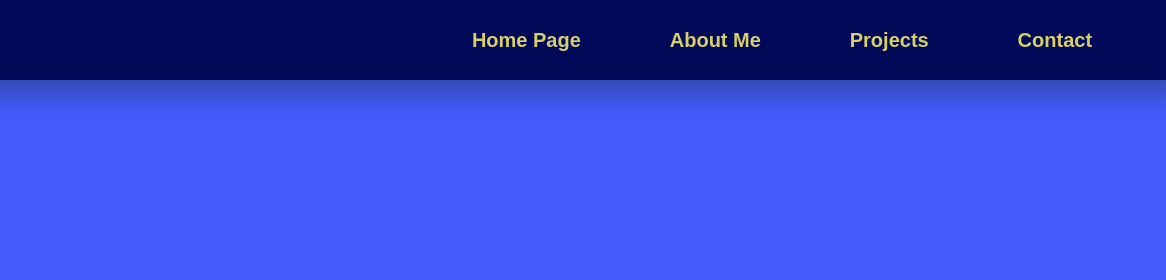
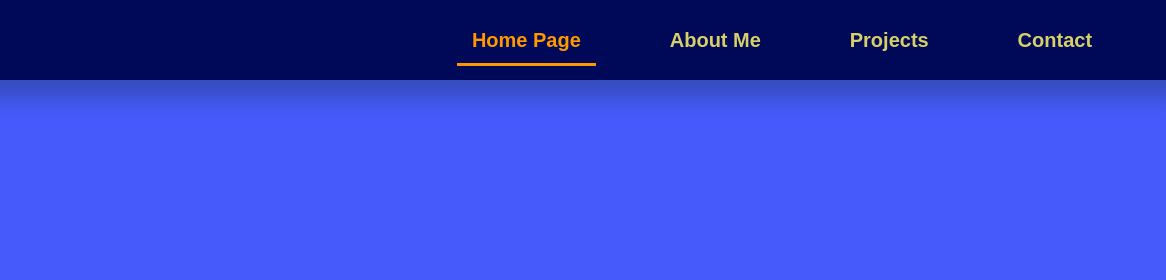
Before and after one commit to OsamaDW2002/task-one-portfolio, a plain HTML site: page index.html in a window 1280 px wide. Shown: the top 280 px of the page, 114-1280 px from the left. Drawn offline with Linux system fonts and the light colour scheme.

Commit message:
Enhance nav bar buttons selections

```diff
--- a/index.html
+++ b/index.html
@@ -15,6 +15,7 @@
 
 </head>
 <body>
+    <script src="js/components/scroll-animation/nav-bar-selections.js"></script>
     <script type="module" src="js/components/scroll-animation/display-elements-with-animation.js"></script>
     <nav>
         <img src="images/logo/logo.jpg" alt="logo"/>
--- /dev/null
+++ b/js/components/scroll-animation/nav-bar-selections.js
@@ -0,0 +1,24 @@
+document.addEventListener("DOMContentLoaded", () => {
+    const sections = document.querySelectorAll("main, section, footer");
+    const navLinks = document.querySelectorAll("nav ol li a");
+
+    function updateActiveSection() {
+        let currentSection = "";
+
+        sections.forEach((section) => {
+            const sectionTop = section.offsetTop - 150;
+            if (window.scrollY >= sectionTop) {
+                currentSection = section.getAttribute("id");
+            }
+        });
+
+        navLinks.forEach((link) => {
+            link.classList.remove("active");
+            if (link.getAttribute("href").substring(1) === currentSection) {
+                link.classList.add("active");
+            }
+        });
+    }
+
+    window.addEventListener("scroll", updateActiveSection);
+});
```
